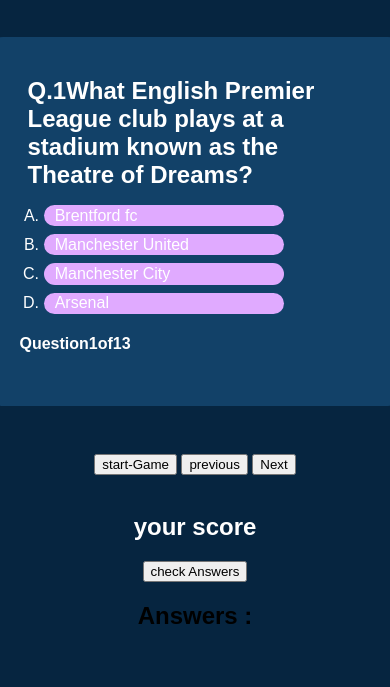
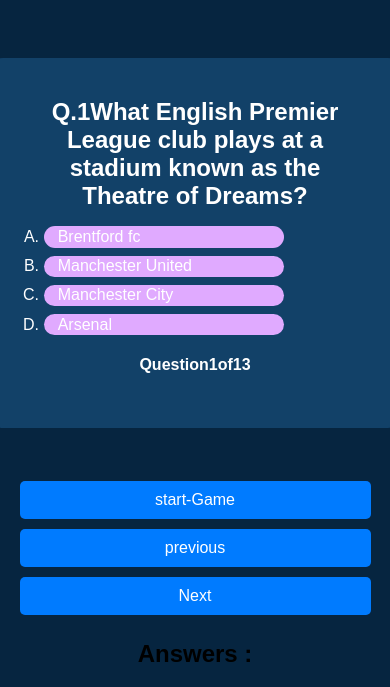
Before and after one commit to Tembwecodes/Quiz-game, a plain HTML site: page index.html in a window 390 px wide. Shown: the part 173-860 px from the top of the page. Drawn offline with Linux system fonts and the light colour scheme.

Commit message:
pushing project work

```diff
--- a/css/style.css
+++ b/css/style.css
@@ -1,4 +1,6 @@
 body {
+  margin: 0;
+  padding: 0;
   font-family: Arial, sans-serif;
   display: flex;
   flex-direction: column;
@@ -12,11 +14,48 @@ body {
   background-color: #F4841A;
   border-radius: 50px;
   padding: 15px, 15px, 15px, 15px;
+  width: 50vw;
+  text-align: center;
+}
+.questions {
+  color: #FFFFFF;
+  background: #124168;
+  padding: 2rem;
+  margin: 3rem auto;
+  width: 90vw;
+  border-radius: 15px;
+  text-align: center;
+}
+
+.option {
+  margin-bottom: 0.5rem;
+  background: #E0AAFF;
+  border-radius: 16px;width: 15rem;
+  text-align: center;
+}
+.button {
+  display: flex;
+  justify-content: space-between;
+  width: 90%;
+  max-width: 600px;
+}
+
+.button button {
+  padding: 10px 20px;
+  font-size: 1em;
+  border: none;
+  border-radius: 5px;
+  cursor: pointer;
+  background-color: #007bff;
+  color: white;
+
 }
 
 
+
 .img {
-  width: 100px;
+  width: 200px;
+  display: flex;
   height: auto;
 }
 
@@ -25,40 +64,30 @@ body {
 }
 
 
-#result {
-  display: none;
-}
 
-.questions {
-  color: #FFFFFF;
-  background: #124168;
-  padding: 2rem;
-  margin: 3rem auto;
-  width: 90vw;
-  border-radius: 15px;
-}
+
 #question {
   margin: 0.5rem;
 }
 
-#answer {
-  margin-top: 2.5rem;
-  color: black;
+
+.option span:hover {
+  background-color: #007bff;
+  color: white;
+  border-radius: 5px;
+  padding: 5px;
+  transition: background-color 0.3s, color 0.3s;
 }
 
-.option {
-  margin-bottom: 0.5rem;
-  background: #E0AAFF;
-  border-radius: 16px;width: 15rem;
-}
 
-.option hover {
-  color: blue;
-}
+
 
 #scoreboard {
-color: #FFFFFF;
+color: #F4841A;
 text-align: center;
+display: flex;
+margin-top: 15px;
+position: center;
 }
 
 ol {
@@ -67,6 +96,22 @@ ol {
 }
 
 span {
-  display: block;
+  display: flex;
+  align-items:center;
   padding: 0.1rem 0.7rem;
+  margin: 3px;
+
+
 }
+
+@media (max-width: 600px) {
+  .button {
+      flex-direction: column;
+      align-items: center;
+  }
+
+  .button button {
+      width: 100%;
+      margin: 5px 0;
+
+  }}
--- a/index.html
+++ b/index.html
@@ -37,7 +37,8 @@
     <button type="button" class="next" id="next-btn">Next</button>
     </div>
 
-    <div id="scoreboard">
+    <div id="scoreboard"
+        style="display: none;">
         <img src="" alt="">
         <h2 id="score-title">your score</h2>
         <h2 id="score"></h2>
--- a/js/app.js
+++ b/js/app.js
@@ -101,8 +101,8 @@ let next = document.querySelector('.next');
 let previous = document.querySelector('.previous');
 let points = document.getElementById('score');
 let span = document.querySelectorAll('span');
-/*let startGameButton = document.getElementById('sartGame');*/
-/*let result = document.getElementById('result');*/
+let startGameButton = document.getElementById('startGame');
+let result = document.getElementById('result');
 /*let resultMessage = document.getElementById('result-message');*/
 
 
@@ -188,25 +188,26 @@ const updateResult = () => {
         message = 'Better luck next time. keep practing!';
     }
     result.innerHTML = message;
+    scoreboard.style.display = 'block';
 }
 console.log(updateResult);
 
-/*const startGame = () => {
+const startGame = () => {
     i = 0;
     score = 0;
     showQuestion();
     quizContainer.style.display = 'block';
     points.innerHTML = score + '/' + questionObject.length;
 }
-console.log(startGame);*/
+console.log(startGame);
 
 
 
 /*-------------Event Listener-------------*/
 next.addEventListener('click',nextQuestion)
 previous.addEventListener('click', previousQuestion);
-/*startGameButton.addEventListener('click', startGame);
-option0.addEventListener('click', function() { determinedScore(option0) });
+startGameButton.addEventListener('click', startGame);
+/*option0.addEventListener('click', function() { determinedScore(option0) });
 option1.addEventListener('click', function() { determinedScore(option1) });
 option2.addEventListener('click', function() { determinedScore(option2) });
 option3.addEventListener('click', function() { determinedScore(option3) });*/
```
